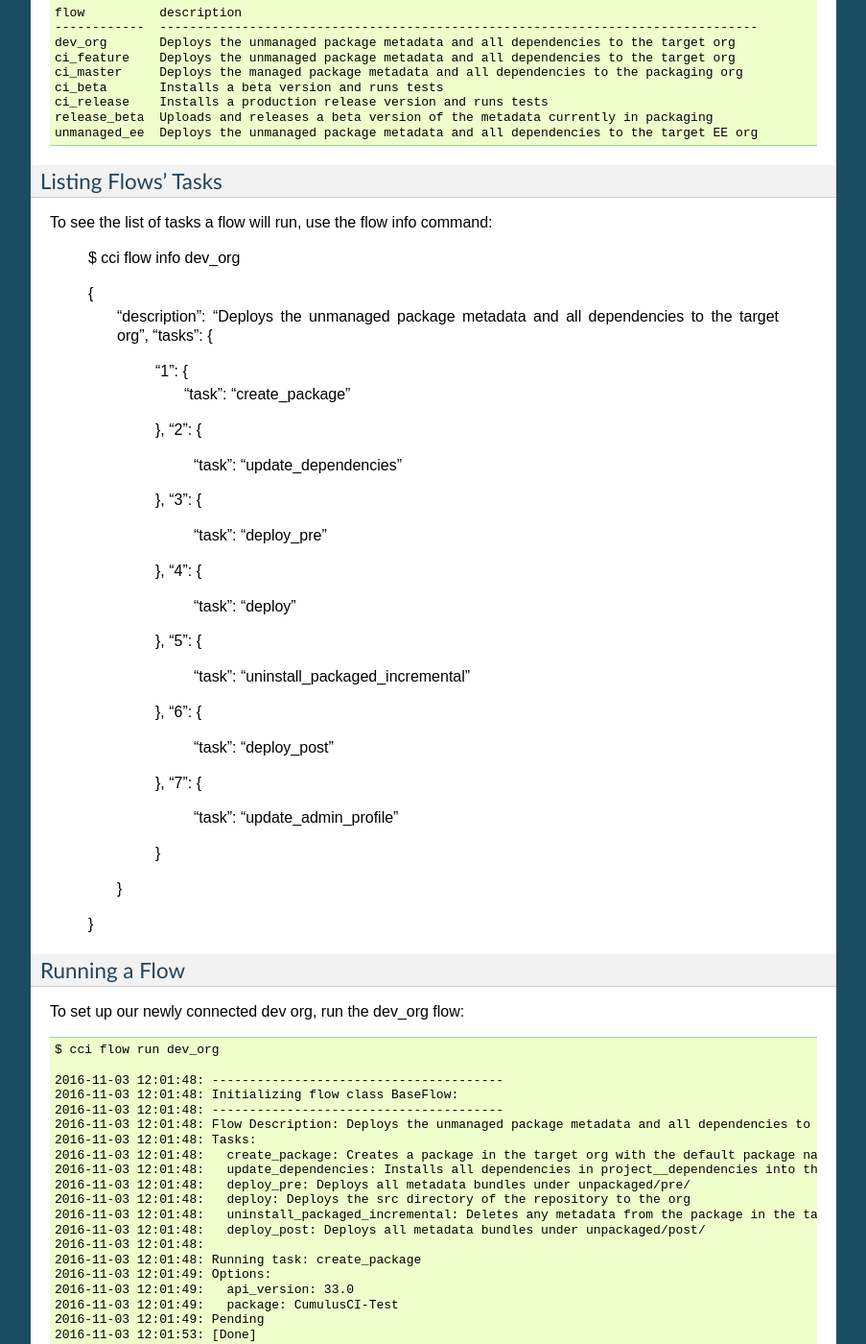
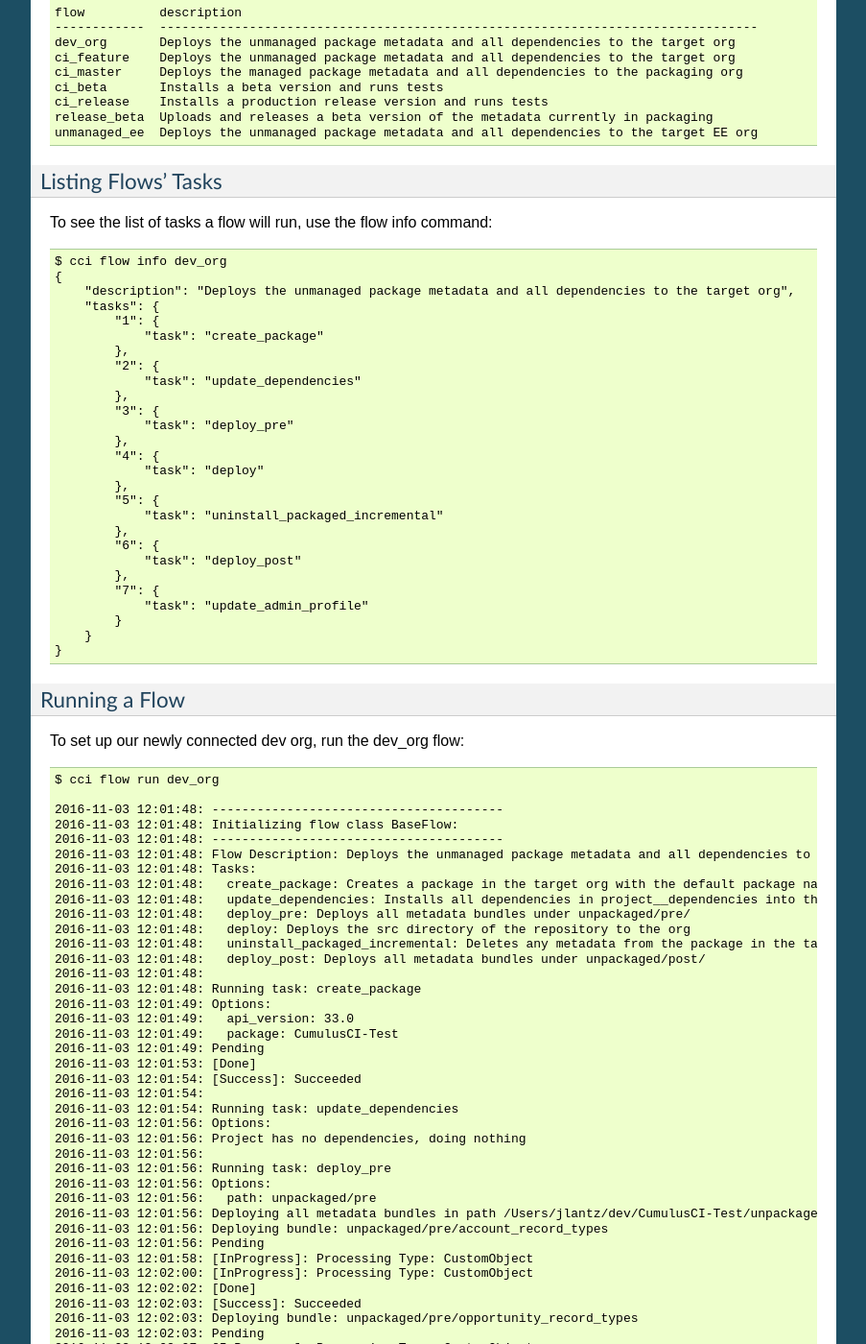
Before and after one commit to SFDO-Tooling/CumulusCI, a Sphinx documentation site: the page built from docs/tutorial.rst, in a window 1280 px wide and 1400 px high, scrolled down 7286 px. Shown: the whole window at 96% size, without its empty margins (198-1101 px from the left). Built offline with Sphinx 7.4.7, drawn with Linux system fonts in a browser that asks for light colours; some of the changed text lies outside the part shown.

Commit message:
fixing RST errors

```diff
--- a/docs/tutorial.rst
+++ b/docs/tutorial.rst
@@ -10,8 +10,8 @@
 
 * You must have Python version 2.7.x installed
 * Ensure that you have the prequisite packages for cryptography installed:
-  On Linux: https://cryptography.io/en/latest/installation/#building-cryptography-on-linux
-  On Windows: Visual C++ Compiler for Python 2.7 - http://aka.ms/vcpython27
+  * On Linux: https://cryptography.io/en/latest/installation/#building-cryptography-on-linux
+  * On Windows: Visual C++ Compiler for Python 2.7 - http://aka.ms/vcpython27
 * A local git repository containing Salesforce metadata in the `src/` subfolder OR fork then clone CumulusCI-Test for demo::
 
     git clone https://github.com/YOUR_GITHUB_FORK_USER/CumulusCI-Test
@@ -405,10 +405,9 @@
 
 Listing Flows' Tasks
 --------------------
-To see the list of tasks a flow will run, use the flow info command:
+To see the list of tasks a flow will run, use the flow info command::
 
     $ cci flow info dev_org
-
     {
         "description": "Deploys the unmanaged package metadata and all dependencies to the target org",
         "tasks": {
```
